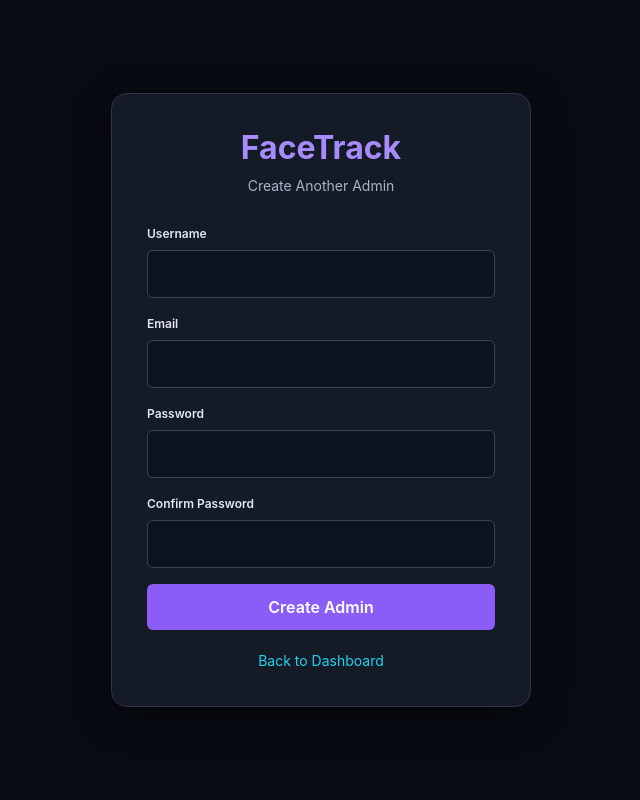
After one commit to yashhoke1-ai/Face_Track_Attendance, a Flask app: page /admins/new in a window 1280 px wide. The commit adds this page. Shown: the whole page, without its empty margins (319-959 px from the left). Run offline with Flask 3, Linux system fonts and the light colour scheme; the visitor is signed in with stand-in values (Sample User, id 1); data comes from the database, SQL or seed files in the repository.

Commit message:
Update FaceTrack admin authentication and security

```diff
--- a/app.py
+++ b/app.py
@@ -23,9 +23,22 @@ import time
 from deepface import DeepFace
 import cv2
 from flask import Flask, Response
+from functools import wraps
+from werkzeug.security import generate_password_hash, check_password_hash,check_password_hash
 
+from database import (
+    create_admin,
+    get_admin_by_username,
+    count_admins
+)
+import base64
 app = Flask(__name__)
-app.secret_key = "your-local-development-secret"
+
+
+app.secret_key = os.environ.get("SECRET_KEY", "change-me-in-production")
+app.config.update(SESSION_COOKIE_HTTPONLY=True, SESSION_COOKIE_SAMESITE="Lax")
+app.config["SESSION_COOKIE_SECURE"] = bool(os.environ.get("RENDER"))
+app.config["MAX_CONTENT_LENGTH"] = 5 * 1024 * 1024
 
 init_db()
 
@@ -57,6 +70,98 @@ def get_face_embedding(image_path):
     )
 
     return face["embedding"], face["facial_area"]
+
+
+def login_required(view_func):
+    @wraps(view_func)
+    def wrapper(*args, **kwargs):
+        if "admin_id" not in session:
+            return redirect(url_for("login"))
+        return view_func(*args, **kwargs)
+
+    return wrapper
+
+
+
+
+@app.before_request
+def protect_everything():
+    ep = request.endpoint
+    if ep is None or ep == "static":
+        return
+
+    # First run: only the setup page is allowed until an admin exists
+    if count_admins() == 0:
+        if ep == "setup_admin":
+            return
+        return redirect(url_for("setup_admin"))
+
+    # Login and setup pages are public
+    if ep in ("login", "setup_admin"):
+        return
+
+    # Everything else needs a logged-in admin
+    if not session.get("admin_id"):
+        if request.path == "/recognize":
+            return jsonify(status="login_required"), 401
+        return redirect(url_for("login"))
+
+@app.route("/setup", methods=["GET", "POST"])
+def setup_admin():
+    if count_admins() > 0:
+        return redirect(url_for("login"))
+    if request.method == "POST":
+        if request.form.get("setup_code") != os.environ.get("SETUP_CODE", ""):
+            flash("Invalid setup code.", "danger")
+            return render_template("setup_admin.html")
+        ok, msg = _make_admin()
+        flash(msg, "success" if ok else "danger")
+        if ok:
+            return redirect(url_for("login"))
+    return render_template("setup_admin.html")
+
+@app.route("/admins/new", methods=["GET", "POST"])
+def create_admin_account():
+    if request.method == "POST":
+        ok, msg = _make_admin()
+        flash(msg, "success" if ok else "danger")
+        if ok:
+            return redirect(url_for("dashboard"))
+    return render_template("admin_create.html")
+
+def _make_admin():
+    username = request.form.get("username", "").strip()
+    email = request.form.get("email", "").strip() or None
+    pw, pw2 = request.form.get("password", ""), request.form.get("confirm_password", "")
+    if not username or len(pw) < 8:
+        return False, "Username required and password must be 8+ characters."
+    if pw != pw2:
+        return False, "Passwords do not match."
+    try:
+        create_admin(username, email, generate_password_hash(pw))
+    except sqlite3.IntegrityError:
+        return False, "Username or email already exists."
+    return True, "Admin account created."
+
+@app.route("/login", methods=["GET", "POST"])
+def login():
+    if request.method == "POST":
+        admin = get_admin_by_username(request.form.get("username", "").strip())
+        if admin and check_password_hash(admin["password"], request.form.get("password", "")):
+            session.clear()
+            session["admin_id"] = admin["id"]
+            session["admin_name"] = admin["username"]
+            return redirect(url_for("dashboard"))
+        flash("Invalid username or password.", "danger")
+    return render_template("login.html")
+
+@app.route("/logout", methods=["POST"])
+def logout():
+    session.clear()
+    return redirect(url_for("login"))
+
+
+
 
 
 
@@ -94,9 +199,13 @@ def register_student():
 
     return redirect(url_for("students_page"))
 
+@app.route("/")
+def index():
+    return redirect(url_for("dashboard"))
 
-@app.route("/")
+@app.route("/dashboard")
 def dashboard():
+
     db = get_db()
 
     total_students = db.execute(
@@ -108,8 +217,6 @@ def dashboard():
         WHERE date = ?
     """, (date.today().isoformat(),)).fetchone()[0]
 
-    # In this simple version, students without a record today
-    # are counted as not yet marked/absent.
     absent_today = max(0, total_students - present_today)
 
     attendance_rate = round(
@@ -141,15 +248,20 @@ def dashboard():
 
     db.close()
     return render_template(
-    "dashboard.html",
-    total_students=total_students,
-    present_today=present_today,
-    absent_today=absent_today,
-    attendance_rate=attendance_rate,
-    recent=recent,
-    chart_labels=labels,
-    chart_values=daily_counts
-)
+        "dashboard.html",
+        total_students=total_students,
+        present_today=present_today,
+        absent_today=absent_today,
+        attendance_rate=attendance_rate,
+        recent=recent,
+        chart_labels=labels,
+        chart_values=daily_counts
+    )
+
+@app.route("/faces/<path:filename>")
+def face_image(filename):
+    return send_from_directory(FACES_DIR, filename)
+
 
 @app.route("/students")
 def students_page():
@@ -179,150 +291,39 @@ def reports_page():
     return render_template("reports.html", records=records)
 
 
+@app.route("/recognize", methods=["POST"])
+def recognize():
 
-def generate_frames():
-    camera = cv2.VideoCapture(0)
+    data = request.get_json(silent=True) or {}
+    try:
+        raw = base64.b64decode(data["image"].split(",", 1)[1])
+        frame = cv2.imdecode(np.frombuffer(raw, np.uint8), cv2.IMREAD_COLOR)
+        faces = DeepFace.represent(
+            img_path=frame, model_name="Facenet512",
+            detector_backend="opencv", enforce_detection=True
+        )
+    except Exception:
+        return jsonify(status="no_face")
 
-    if not camera.isOpened():
-        camera.release()
-        print("ERROR: Could not open webcam.")
-        return
+    face = max(faces, key=lambda f: f["facial_area"]["w"] * f["facial_area"]["h"])
+    emb = np.array(face["embedding"])
 
-    # Load registered students and their saved face embeddings.
-    registered_faces = get_registered_faces()
+    best, best_dist = None, 1.0
+    for s in get_registered_faces():
+        ref = np.array(s["embedding"])
+        dist = 1 - emb @ ref / (np.linalg.norm(emb) * np.linalg.norm(ref))
+        if dist < best_dist:
+            best, best_dist = s, dist
 
-    status_message = "Looking for a face..."
-    status_color = (0, 229, 255)  # Cyan
-    frame_count = 0
-    last_recognition_time = 0
-    last_student_id = None
+    if best is None or best_dist > 0.30:   # Facenet512 cosine threshold
+        return jsonify(status="unknown")
 
-    try:
-        while True:
-            success, frame = camera.read()
-
-            if not success:
-                break
-
-            frame_count += 1
-            current_time = time.time()
-
-            # Run face recognition periodically to reduce CPU usage.
-            if (
-                frame_count % 15 == 0
-                and current_time - last_recognition_time >= 1
-            ):
-                last_recognition_time = current_time
-
-                try:
-                    detected_faces = DeepFace.represent(
-                        img_path=frame,
-                        model_name="Facenet512",
-                        detector_backend="opencv",
-                        enforce_detection=False
-                    )
-
-                    best_match = None
-                    best_distance = float("inf")
-
-                    for detected in detected_faces:
-                        # Ignore results where no face was detected.
-                        area = detected.get("facial_area", {})
-                        if area.get("w", 0) <= 0 or area.get("h", 0) <= 0:
-                            continue
-
-                        live_embedding = np.array(
-                            detected["embedding"], dtype=np.float32
-                        )
-
-                        for student in registered_faces:
-                            saved_embedding = np.array(
-                                student["embedding"], dtype=np.float32
-                            )
-
-                            denominator = (
-                                np.linalg.norm(live_embedding)
-                                * np.linalg.norm(saved_embedding)
-                            )
-
-                            if denominator == 0:
-                                continue
-
-                            # Cosine distance: smaller means more similar.
-                            distance = 1 - (
-                                np.dot(live_embedding, saved_embedding)
-                                / denominator
-                            )
-
-                            if distance < best_distance:
-                                best_distance = distance
-                                best_match = student
-
-                    # Initial threshold for testing; calibrate with real photos.
-                    if best_match is not None and best_distance < 0.30:
-                        student_id = best_match["id"]
-                        student_name = best_match["name"]
-
-                        if student_id != last_student_id:
-                            marked = mark_attendance(student_id)
-                            last_student_id = student_id
-
-                            if marked:
-                                status_message = (
-                                    f"Attendance recorded: {student_name}"
-                                )
-                                status_color = (49, 214, 160)
-                                print(status_message)
-                            else:
-                                status_message = (
-                                    f"Attendance already recorded: {student_name}"
-                                )
-                                status_color = (0, 229, 255)
-
-                    else:
-                        last_student_id = None
-                        status_message = "Face not recognized"
-                        status_color = (0, 80, 255)
-
-                except Exception as error:
-                    print("Face recognition error:", error)
-                    status_message = "Recognition error - check terminal"
-                    status_color = (0, 80, 255)
-
-            # Display the current status directly on the camera video.
-            cv2.putText(
-                frame,
-                status_message,
-                (20, 35),
-                cv2.FONT_HERSHEY_SIMPLEX,
-                0.65,
-                status_color,
-                2,
-                cv2.LINE_AA
-            )
-
-            success, buffer = cv2.imencode(".jpg", frame)
-
-            if not success:
-                continue
-
-            yield (
-                b"--frame\r\n"
-                b"Content-Type: image/jpeg\r\n\r\n"
-                + buffer.tobytes()
-                + b"\r\n"
-            )
-
-    finally:
-        camera.release()
+    new = mark_attendance(best["id"])
+    return jsonify(status="marked" if new else "already",
+                   name=best["name"], roll_no=best["roll_no"])
 
 
-@app.route("/video_feed")
-def video_feed():
-    return Response(
-        generate_frames(),
-        mimetype="multipart/x-mixed-replace; boundary=frame"
-    )
+
 
 
 @app.route("/students/<int:student_id>")
--- a/static/css/style.css
+++ b/static/css/style.css
@@ -662,3 +662,79 @@ form .button {
         border: 1px solid #ccc;
     }
 }
+
+
+
+/* Authentication Pages */
+
+.auth-page {
+    min-height: 100vh;
+    background: #080b12;
+    display: flex;
+    align-items: center;
+    justify-content: center;
+    padding: 20px;
+}
+
+.auth-container {
+    width: 100%;
+    max-width: 420px;
+}
+
+.auth-card {
+    background: #151a27;
+    padding: 35px;
+    border-radius: 16px;
+    border: 1px solid #34304c;
+    box-shadow: 0 10px 35px rgba(0, 0, 0, 0.4);
+}
+
+.auth-card h2 {
+    color: #a78bfa;
+    text-align: center;
+    font-weight: 700;
+}
+
+.auth-subtitle {
+    color: #a5b4c7;
+    text-align: center;
+    margin-bottom: 28px;
+}
+
+.auth-card label {
+    color: #e2e8f0;
+    margin-bottom: 7px;
+}
+
+.auth-card .form-control {
+    background: #0d1220;
+    color: white;
+    border: 1px solid #3b4255;
+    padding: 11px;
+}
+
+.auth-card .form-control:focus {
+    border-color: #22d3ee;
+    box-shadow: 0 0 0 0.2rem rgba(34, 211, 238, 0.15);
+}
+
+.auth-btn {
+    background: #8b5cf6;
+    color: white;
+    font-weight: 600;
+    padding: 11px;
+    border: none;
+}
+
+.auth-btn:hover {
+    background: #7c3aed;
+    color: white;
+}
+
+.back-link {
+    display: block;
+    text-align: center;
+    margin-top: 20px;
+    color: #22d3ee;
+    text-decoration: none;
+}
--- /dev/null
+++ b/templates/admin_create.html
@@ -0,0 +1,55 @@
+
+<!DOCTYPE html>
+<html lang="en">
+<head>
+    <meta charset="UTF-8">
+    <meta name="viewport" content="width=device-width, initial-scale=1.0">
+    <title>Create Admin | FaceTrack</title>
+    <link href="https://cdn.jsdelivr.net/npm/bootstrap@5.3.3/dist/css/bootstrap.min.css" rel="stylesheet">
+    <link rel="stylesheet" href="{{ url_for('static', filename='css/style.css') }}">
+</head>
+<body class="auth-page">
+
+<div class="auth-container">
+    <div class="auth-card">
+        <h2>FaceTrack</h2>
+        <p class="auth-subtitle">Create Another Admin</p>
+
+        {% with messages = get_flashed_messages(with_categories=true) %}
+            {% for category, message in messages %}
+                <div class="alert alert-{{ category }}">{{ message }}</div>
+            {% endfor %}
+        {% endwith %}
+
+        <form method="POST" action="{{ url_for('create_admin_account') }}">
+            <div class="mb-3">
+                <label>Username</label>
+                <input type="text" name="username" class="form-control" required>
+            </div>
+
+            <div class="mb-3">
+                <label>Email</label>
+                <input type="email" name="email" class="form-control">
+            </div>
+
+            <div class="mb-3">
+                <label>Password</label>
+                <input type="password" name="password" class="form-control" minlength="8" required>
+            </div>
+
+            <div class="mb-3">
+                <label>Confirm Password</label>
+                <input type="password" name="confirm_password" class="form-control" minlength="8" required>
+            </div>
+
+            <button type="submit" class="btn auth-btn w-100">
+                Create Admin
+            </button>
+        </form>
+
+        <a href="{{ url_for('dashboard') }}" class="back-link">Back to Dashboard</a>
+    </div>
+</div>
+
+</body>
+</html>
--- a/templates/students.html
+++ b/templates/students.html
@@ -22,9 +22,7 @@
         <tr>
             <td>
                 <img
-                    src="{{ url_for('static', filename=student['photo_path']) }}"
-                    alt="Student photo"
-                    width="60"
+                   src="{{ url_for('face_image', filename=student['photo_path'].replace('\\','/').split('/')[-1]) }}"
                 >
             </td>
 
```
Also changed, not shown: database.py (+58 -0 lines), templates/base.html (+9 -4 lines), templates/camera.html (+73 -9 lines), templates/login.html (added, +43 -0 lines), templates/setup_admin.html (added, +59 -0 lines), 1 other file.
